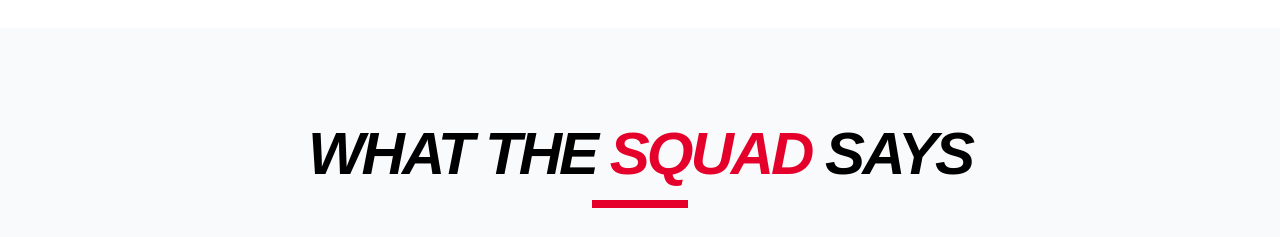
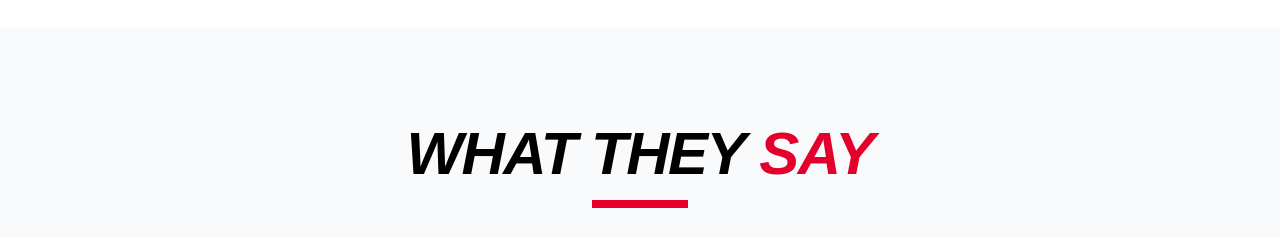
Before and after one commit to Saifullah9-11/crispy-Express, a React (Vite) app: page / in a window 1280 px wide. Shown: the part 3060-3297 px from the top of the page. Built offline with nearby package versions, Linux system fonts and the light colour scheme.

Commit message:
feat: Integrate chatbot widget
Adds the necessary scripts to `index.html` to load the Botpress chatbot widget.
Also updates the "CUSTOMER REVIEWS" heading on the Home page for better readability.

```diff
--- a/index.html
+++ b/index.html
@@ -25,5 +25,9 @@
   <body>
     <div id="root"></div>
     <script type="module" src="/src/main.tsx"></script>
+
+    <script src="https://cdn.botpress.cloud/webchat/v3.6/inject.js"></script>
+<script src="https://files.bpcontent.cloud/2026/03/26/00/20260326002648-SKAFTPJ9.js" defer></script>
+
   </body>
 </html>
--- a/src/pages/Home.tsx
+++ b/src/pages/Home.tsx
@@ -179,7 +179,7 @@ export const Home: React.FC = () => {
       <section className="py-24 bg-gray-50">
         <div className="max-w-7xl mx-auto px-4">
           <div className="text-center mb-16">
-            <h2 className="text-4xl md:text-6xl font-display font-black italic mb-4 uppercase tracking-tighter">WHAT THE <span className="text-primary">SQUAD</span> SAYS</h2>
+            <h2 className="text-4xl md:text-6xl font-display font-black italic mb-4">What They <span className="text-primary">Say</span></h2>
             <div className="w-24 h-2 bg-primary mx-auto"></div>
           </div>
 
```
